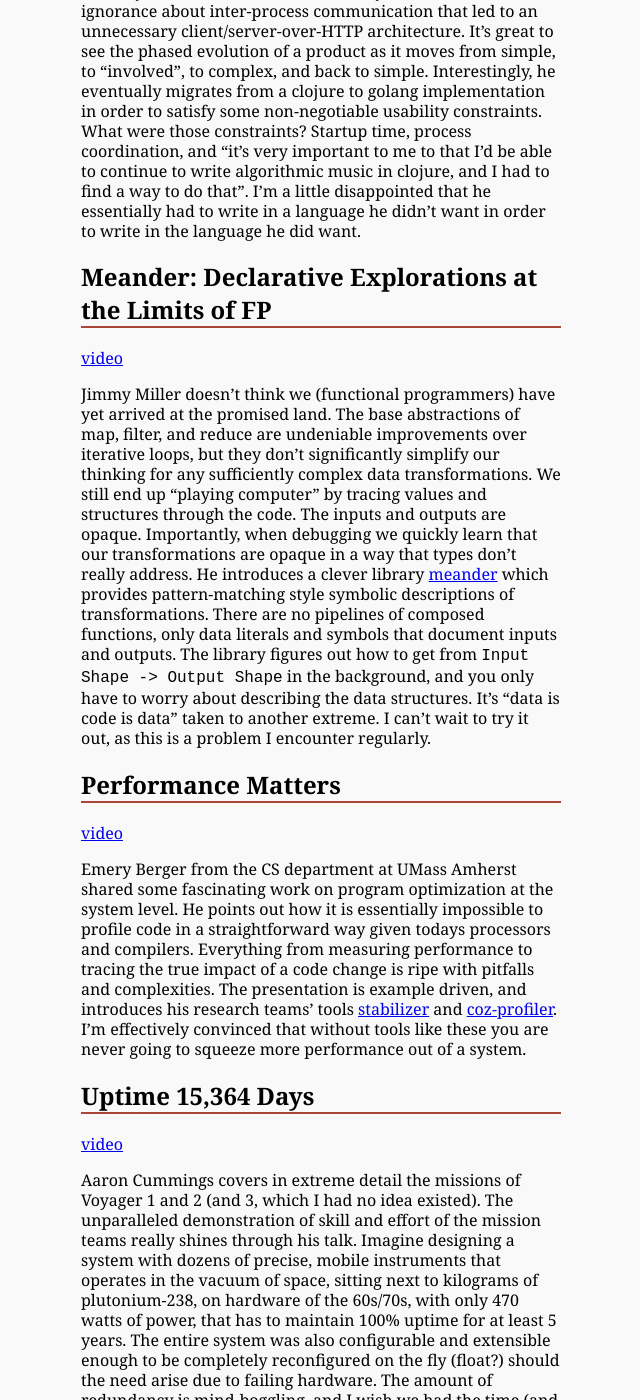
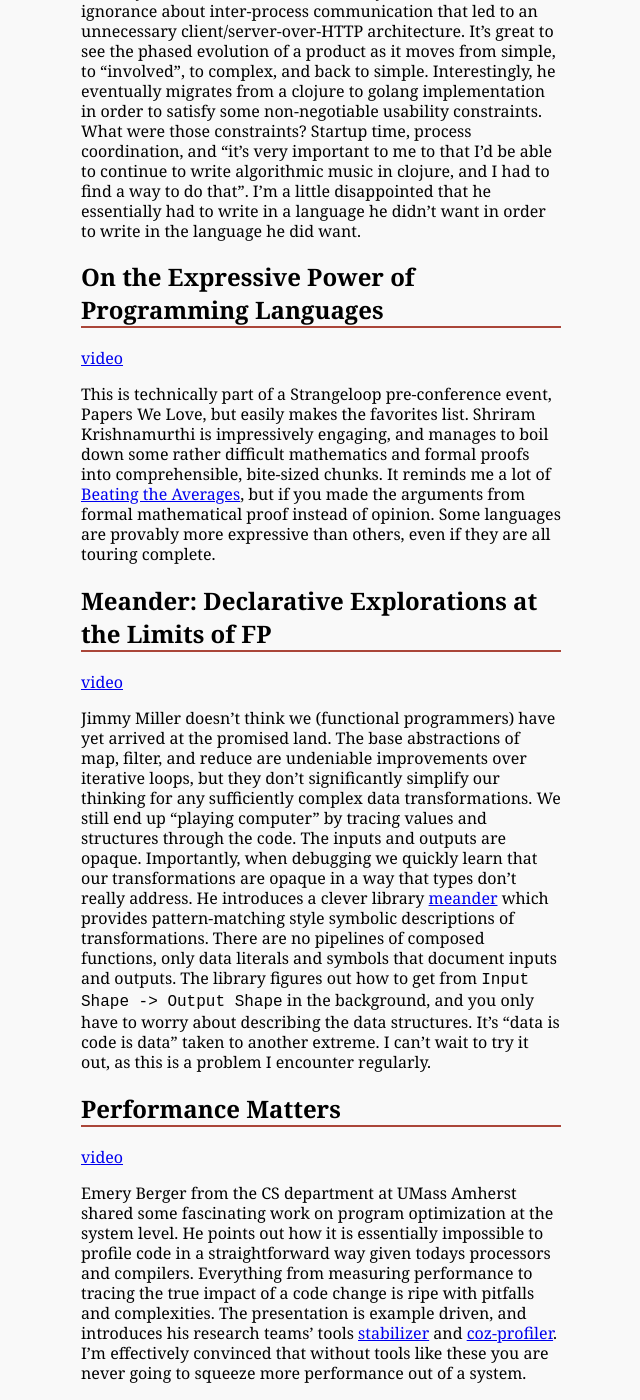
Before and after one commit to lwhorton/lwhorton.github.io, a Jekyll site: the page built from _posts/2019-09-15-best-talks-of-strangeloop-2019.md, in a window 1280 px wide and 1400 px high, scrolled down 1222 px. Shown: the whole window, without its empty margins (319-959 px from the left). Built offline with Jekyll 4.4.1, drawn with Linux system fonts in a browser that asks for light colours; some of the changed text lies outside the part shown.

Commit message:
updating w/ PWL video

```diff
--- a/_posts/2019-09-15-best-talks-of-strangeloop-2019.md
+++ b/_posts/2019-09-15-best-talks-of-strangeloop-2019.md
@@ -56,6 +56,18 @@ clojure, and I had to find a way to do that". I'm a little disappointed that he
 essentially had to write in a language he didn't want in order to write in the
 language he did want.
 
+## On the Expressive Power of Programming Languages
+
+[video](https://www.youtube.com/watch?v=43XaZEn2aLc)
+
+This is technically part of a Strangeloop pre-conference event, Papers We Love,
+but easily makes the favorites list. Shriram Krishnamurthi is impressively
+engaging, and manages to boil down some rather difficult mathematics and formal
+proofs into comprehensible, bite-sized chunks. It reminds me a lot of [Beating
+the Averages](http://www.paulgraham.com/avg.html), but if you made the arguments
+from formal mathematical proof instead of opinion. Some languages are provably
+more expressive than others, even if they are all touring complete.
+
 ## Meander: Declarative Explorations at the Limits of FP
 
 [video](https://www.youtube.com/watch?v=9fhnJpCgtUw)
```
Also changed, not shown: other parts of _posts/2019-09-15-best-talks-of-strangeloop-2019.md (+0 -4 lines).
